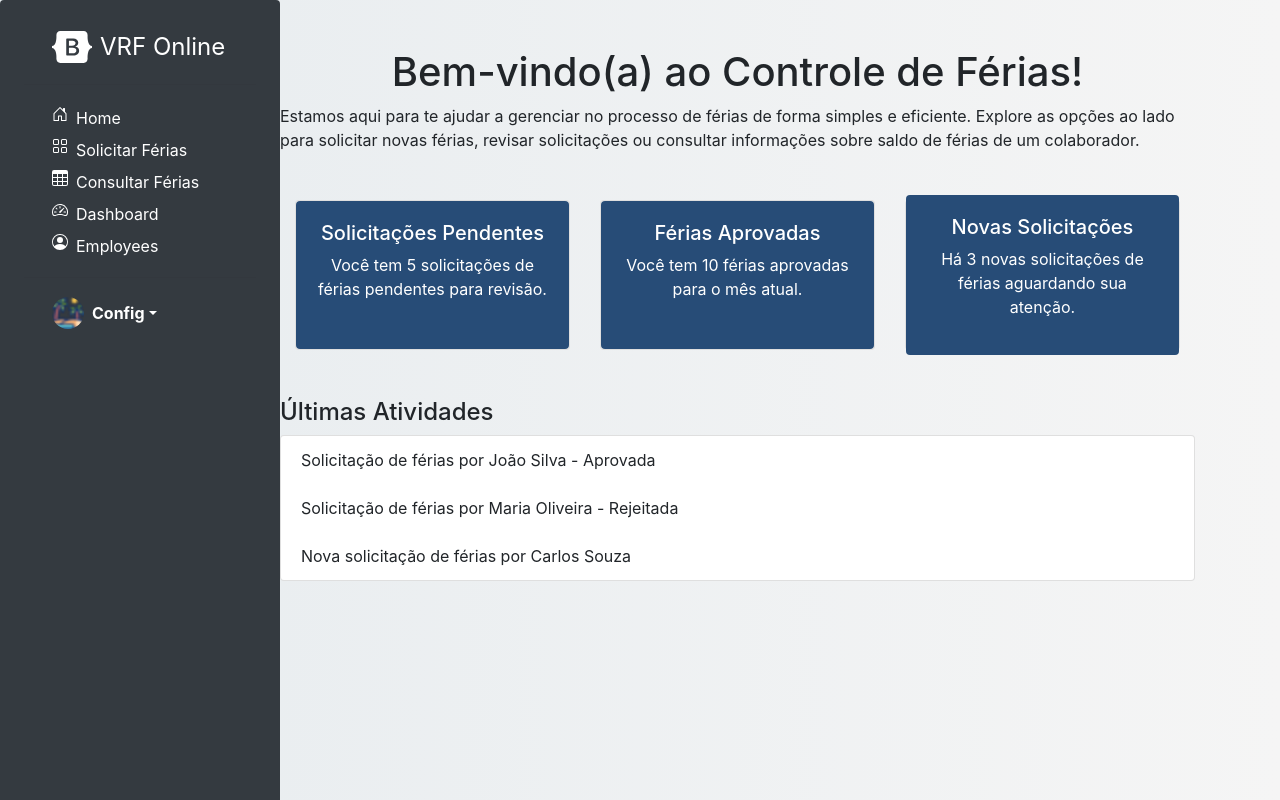
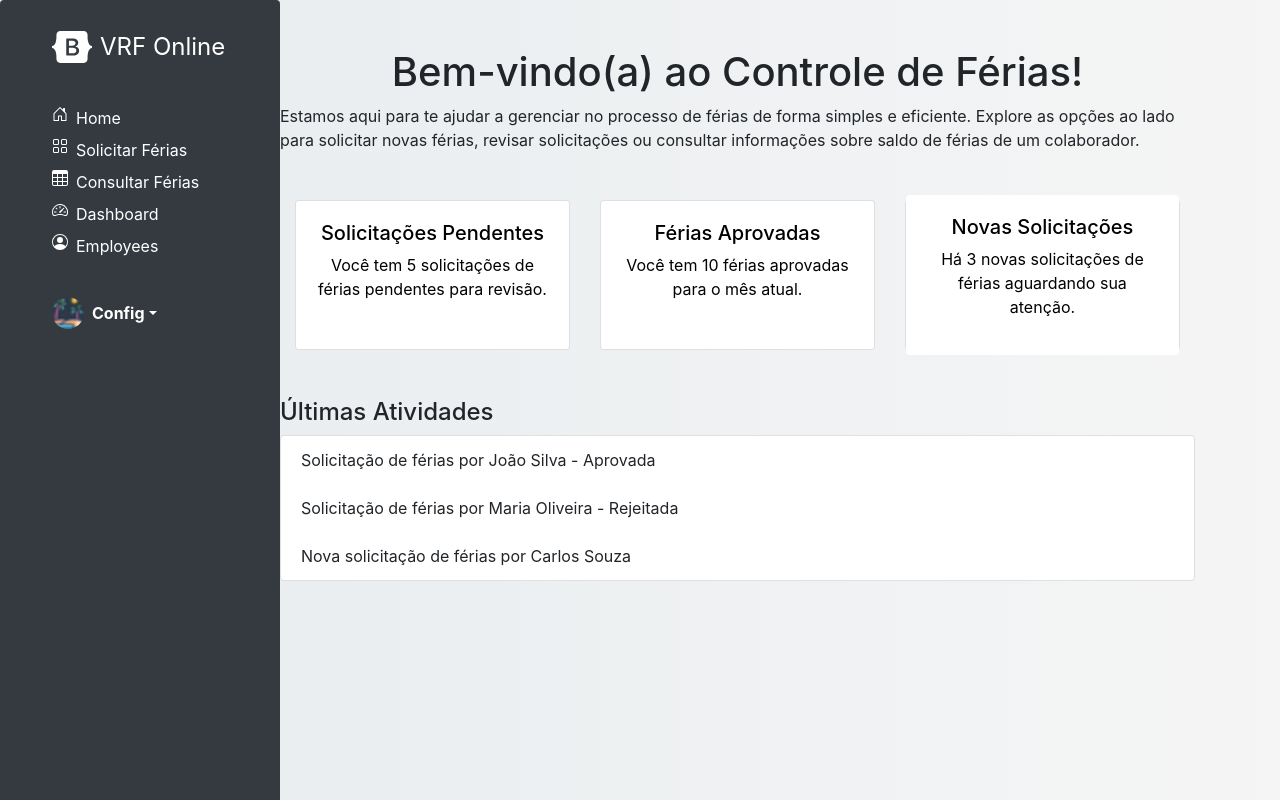
Before and after one commit to Filipepy/VRFonline, a Flask app: page / in a window 1280 px wide. Shown: the part 66-866 px from the top of the page. Run offline with Flask 3, Linux system fonts and the light colour scheme; the visitor is signed in with stand-in values (Sample User, id 1); some libraries are stand-ins or nearby versions.

Commit message:
Update main.css

```diff
--- a/HRrequest/static/main.css
+++ b/HRrequest/static/main.css
@@ -211,7 +211,7 @@ main {
     display: flex;
     align-items: center;
     justify-content: center;
-    color: #fff;
+    color: #000000;
     text-align: center;
 }
 .dashboard-card h3 {
@@ -219,15 +219,15 @@ main {
 }
 
 .home-success{
-    background-color: #274C77;
+    background-color: #fff;
 }
 
 .home-Warning{
-    background-color: #274C77;
+    background-color: #fff;
 }
 
 .home-primary{
-    background-color: #274C77;
+    background-color: #fff;
 }
 
 .welcome-section {
```
